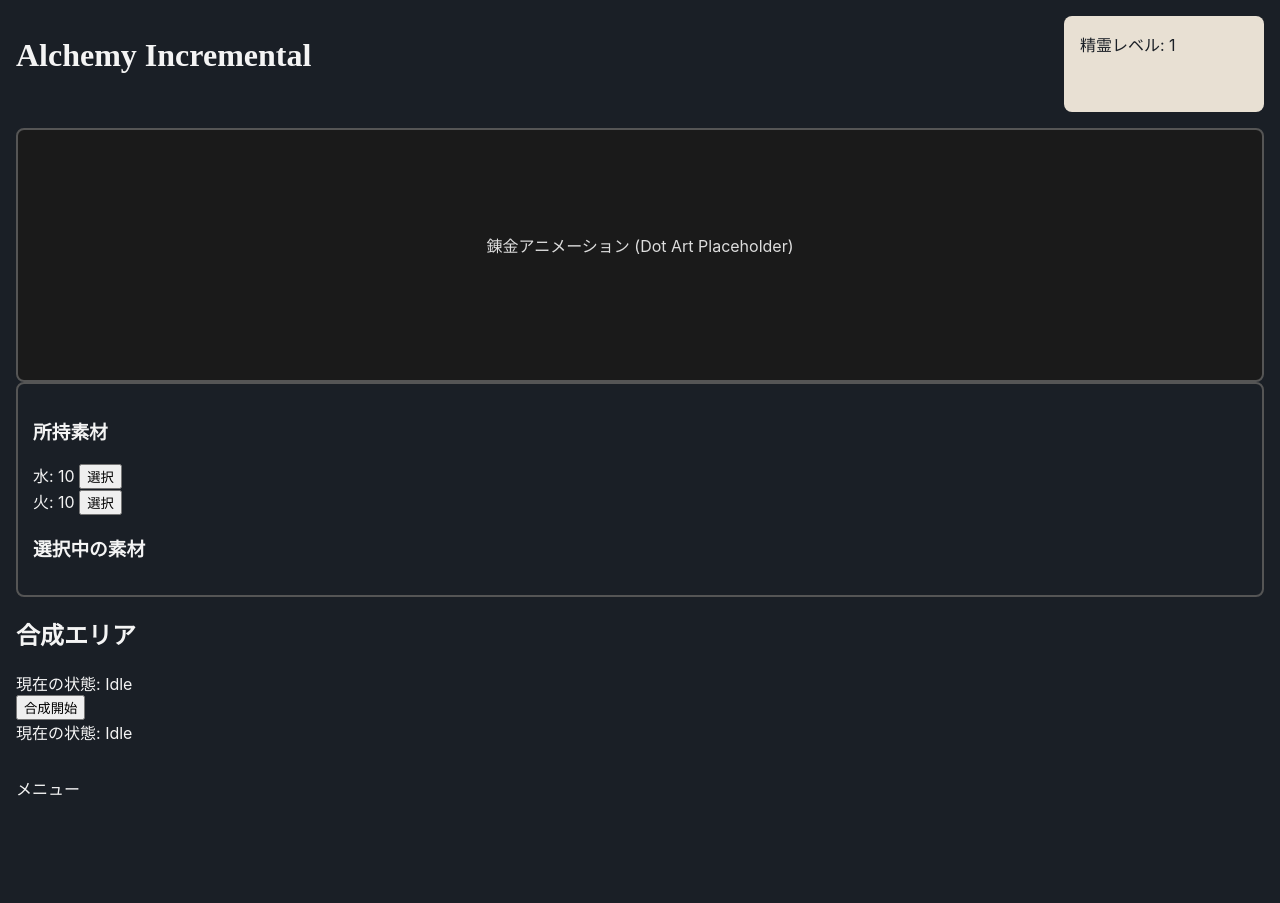
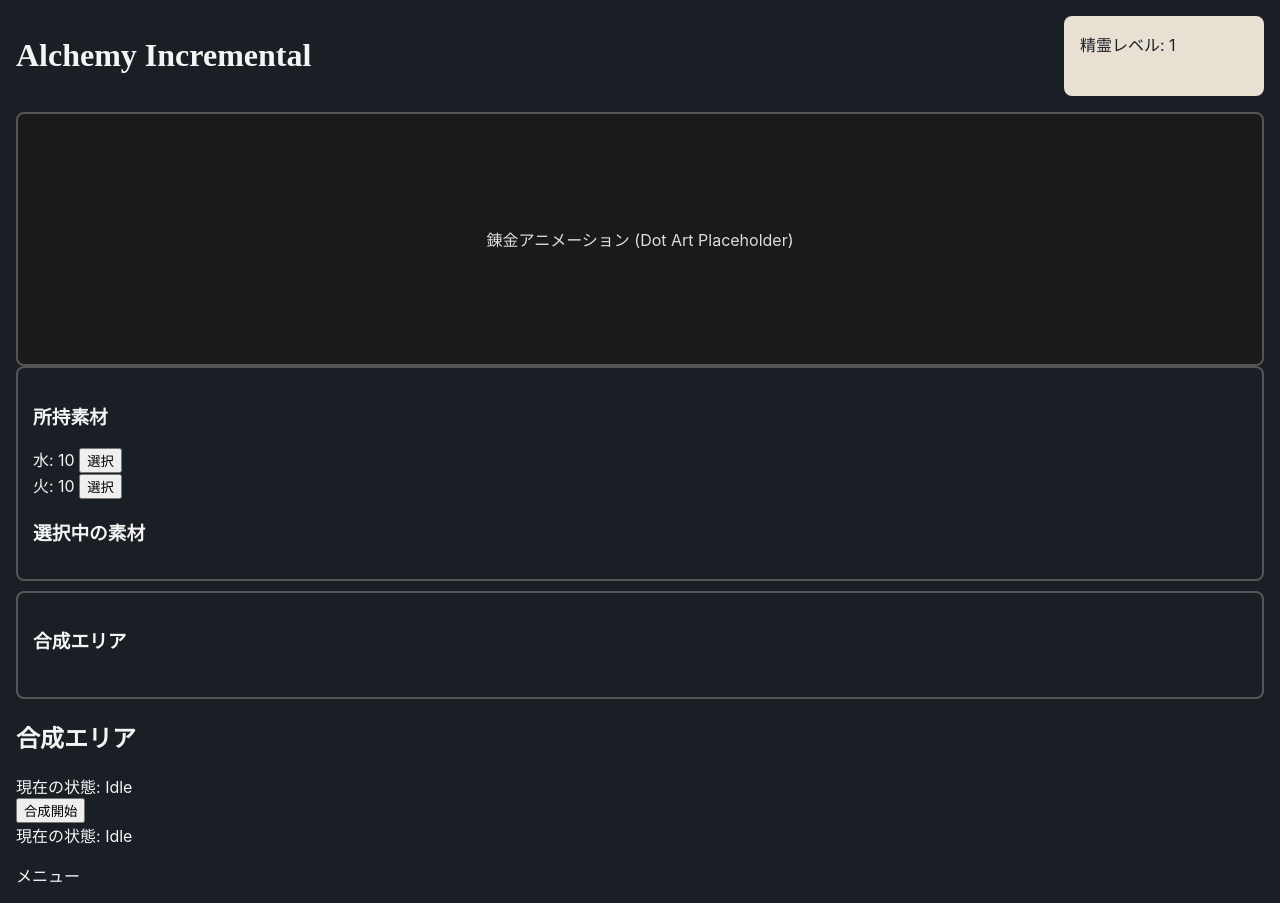
Before and after one commit to YuMurata/alchemy-incremental, a React (Vite) app: page / in a window 1280 px wide. Before the commit the page ends 832 px from the top, so only its background shows below. Built offline with nearby package versions, Linux system fonts and the light colour scheme.

Commit message:
feat: restrict material selection to 3 and separate synthesis UI

```diff
--- a/src/ui/App.tsx
+++ b/src/ui/App.tsx
@@ -9,7 +9,7 @@ const App: React.FC = () => {
   const [selectedMaterials, setSelectedMaterials] = useState<string[]>([]);
 
   const addMaterial = (name: string) => {
-    setSelectedMaterials(prev => [...prev, name]);
+    setSelectedMaterials(prev => prev.length < 3 ? [...prev, name] : prev);
   };
 
   const removeMaterial = (index: number) => {
@@ -24,8 +24,17 @@ const App: React.FC = () => {
           spiritPanel: <div>精霊レベル: 1</div>,
           main: (
             <>
-              <AlchemyAnimation selectedMaterials={selectedMaterials} />
+              <AlchemyAnimation />
               <InventoryPanel onAddMaterial={addMaterial} onRemoveMaterial={removeMaterial} selectedMaterials={selectedMaterials} />
+              <div className="synthesis-area" style={{ border: '2px solid #555', padding: '15px', borderRadius: '8px', marginTop: '10px' }}>
+                <h3>合成エリア</h3>
+                <div style={{ display: 'flex', gap: '10px', margin: '10px 0' }}>
+                  {selectedMaterials.map((m, i) => (
+                    <span key={i} style={{ padding: '5px 10px', background: '#333', borderRadius: '4px' }}>{m}</span>
+                  ))}
+                </div>
+                {selectedMaterials.length > 0 && <button>合成開始</button>}
+              </div>
               <Mixer />
             </>
           ),
--- a/src/ui/components/AlchemyAnimation.tsx
+++ b/src/ui/components/AlchemyAnimation.tsx
@@ -1,39 +1,18 @@
 import React from 'react';
 
-const AlchemyAnimation: React.FC<{ selectedMaterials: string[] }> = ({ selectedMaterials }) => {
+const AlchemyAnimation: React.FC = () => {
   return (
     <div className="alchemy-animation-area" style={{
       border: '2px solid #555',
       height: '250px',
       display: 'flex',
-      flexDirection: 'column',
       alignItems: 'center',
       justifyContent: 'center',
       backgroundColor: '#1a1a1a',
       color: '#ddd',
       borderRadius: '8px'
     }}>
-      <div style={{ marginBottom: '20px' }}>
-        {selectedMaterials.length > 0 ? (
-          <div style={{ display: 'flex', gap: '10px' }}>
-            {selectedMaterials.map((m, i) => (
-              <span key={i} style={{ padding: '5px 10px', background: '#333', borderRadius: '4px' }}>
-                {m}
-              </span>
-            ))}
-          </div>
-        ) : (
-          <p>錬金アニメーション (Dot Art Placeholder)</p>
-        )}
-      </div>
-
-      {selectedMaterials.length > 0 && (
-        <button
-          style={{ padding: '10px 20px', cursor: 'pointer', backgroundColor: '#8b4513', color: 'white', border: 'none', borderRadius: '4px' }}
-        >
-          合成開始
-        </button>
-      )}
+      <p>錬金アニメーション (Dot Art Placeholder)</p>
     </div>
   );
 };
```
